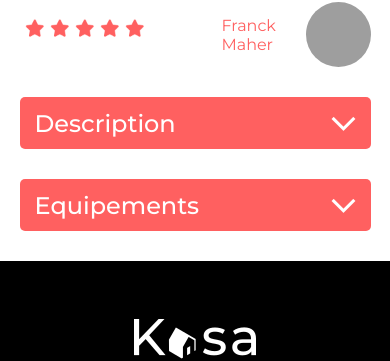
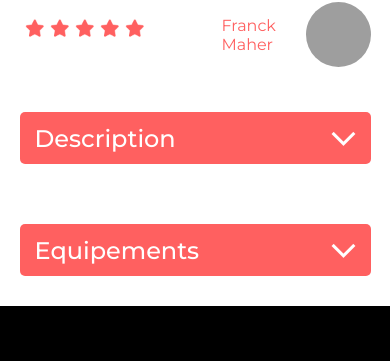
Before and after one commit to FlorianMartinCode/Kasa, a React (Create React App) app: page /location/0979876d in a window 390 px wide. Shown: the part 480-841 px from the top of the page. Built offline with nearby package versions, Linux system fonts and the light colour scheme; grey boxes are pictures that could not be loaded; a web font is replaced by a local one.

Commit message:
Modif dropdown logement

```diff
--- a/src/components/Main/DropDown/dropdown.scss
+++ b/src/components/Main/DropDown/dropdown.scss
@@ -1,10 +1,12 @@
 .dropdown {
+    width: 100%;
     min-height: 52px;
     height: auto;
     display: flex;
     flex-direction: column;
-        justify-content: center;
-        margin: 30px 5%;
+    // justify-content: center;
+    box-sizing: border-box;
+    padding: 30px 5%;
 
 
     .label-container {
@@ -25,13 +27,12 @@
         }
     }
 
+
     .description-dropdown {
         background-color: #F6F6F6;
-            // background-color: blue;
         margin: 0;
         padding: 15px;
         border-radius: 5px;
-            // margin-top: -3px;
     }
 
     .description-dropdown-log {
--- a/src/components/Main/Logement/Full/full.jsx
+++ b/src/components/Main/Logement/Full/full.jsx
@@ -26,9 +26,9 @@ function Full({ dataLocation }) {
                     </div>
                 </div>
             </div>
-            <div>
-                <Dropdown titre="Description" description={logement.description} className="description-dropdown-log" />
-                <Dropdown titre="Equipements" description={logement.equipments.join('\n')} className="equipements-dropdown-log" />
+            <div className='description-equipements'>
+                <Dropdown titre="Description" description={logement.description} className="description-dropdown-log"/>
+                <Dropdown titre="Equipements" description={logement.equipments.join('\n')} className="equipements-dropdown-log"/>
             </div>
         </div>
     );
--- a/src/components/Main/Logement/Full/full.scss
+++ b/src/components/Main/Logement/Full/full.scss
@@ -41,6 +41,12 @@
     }
 }
 
+.description-equipements {
+    display: flex;
+    justify-content: space-between;
+    height: auto;
+}
+
 @media screen and (max-width: 1024px){
 
     .full-content {
@@ -80,4 +86,8 @@
             }
         }
     }
+
+    .description-equipements {
+        flex-direction: column;
+    }
 }
--- a/src/style.css
+++ b/src/style.css
@@ -127,12 +127,13 @@
   }
 }
 .dropdown {
+  width: 100%;
   min-height: 52px;
   height: auto;
   display: flex;
   flex-direction: column;
-  justify-content: center;
-  margin: 30px 5%;
+  box-sizing: border-box;
+  padding: 30px 5%;
 }
 .dropdown .label-container {
   color: #fff;
@@ -276,6 +277,12 @@ a .logement::before {
   border-radius: 50%;
 }
 
+.description-equipements {
+  display: flex;
+  justify-content: space-between;
+  height: auto;
+}
+
 @media screen and (max-width: 1024px) {
   .full-content {
     flex-direction: column;
@@ -305,6 +312,9 @@ a .logement::before {
     width: 65px;
     height: 65px;
     border-radius: 50%;
+  }
+  .description-equipements {
+    flex-direction: column;
   }
 }
 .slide {
@@ -349,12 +359,16 @@ a .logement::before {
     height: 255px;
   }
   .slide .btn.btn-left {
-    top: 35%;
+    top: 45%;
     left: 2%;
   }
   .slide .btn.btn-right {
-    top: 35%;
+    top: 45%;
     right: 2%;
+  }
+  .slide .btn img {
+    width: 50%;
+    height: 50%;
   }
   .nb-position {
     display: none;
```
Also changed, not shown: src/components/Main/Slide/slide.scss (+7 -2 lines), 1 other file (tests, documents, lock files or other folders). Lines whose indentation alone changed are shown as unchanged.
